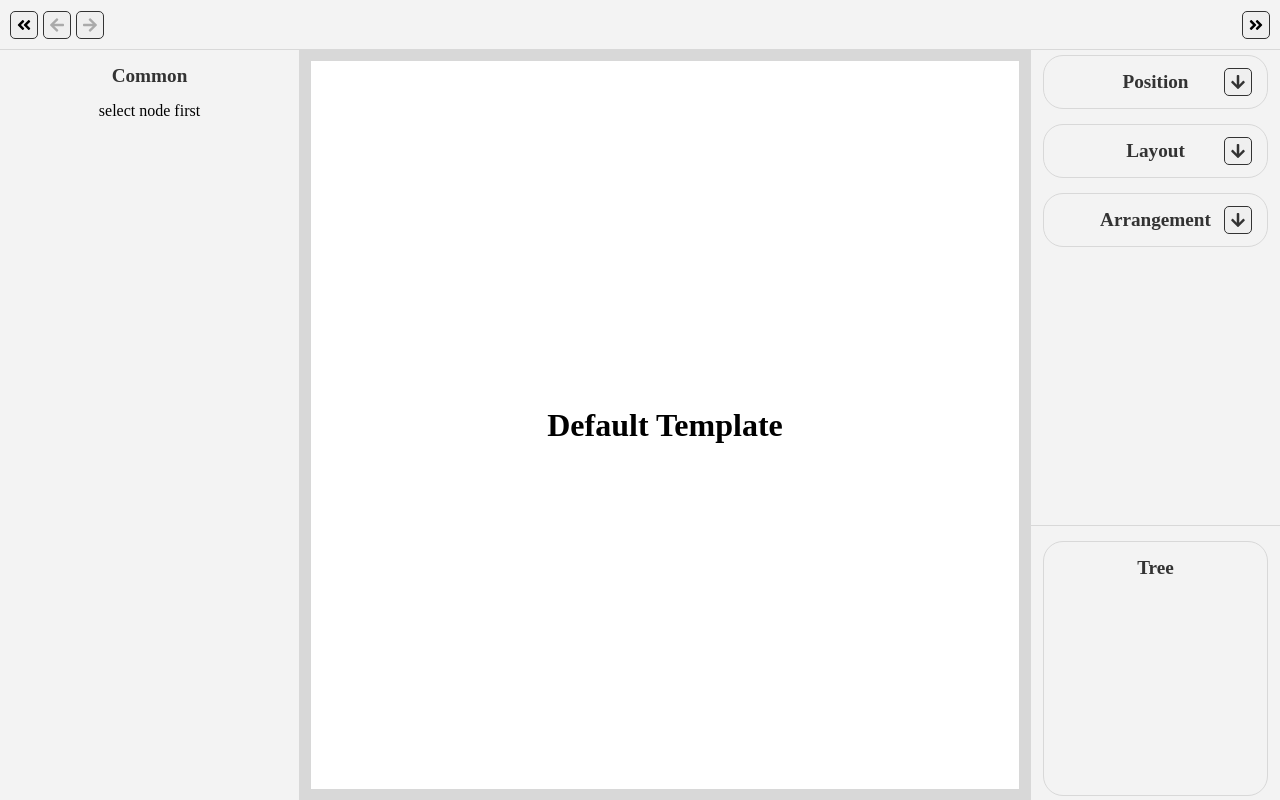
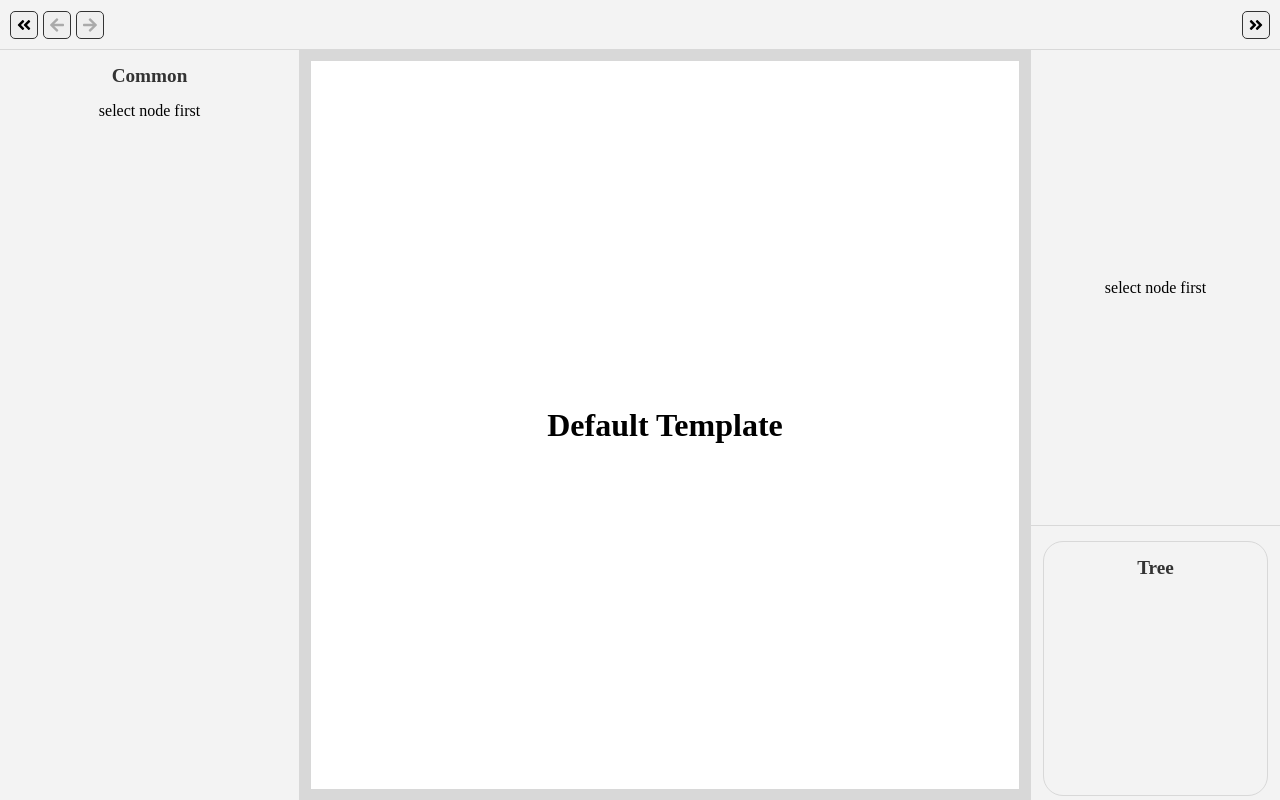
Before and after one commit to jasonlinkai/web-editor, a React (Create React App) app: page / in a window 1280 px wide. Built offline with nearby package versions, Linux system fonts and the light colour scheme.

Commit message:
update: right drawer no selected node

```diff
--- a/src/WebEditor/RightDrawer/RightDrawer.module.scss
+++ b/src/WebEditor/RightDrawer/RightDrawer.module.scss
@@ -23,6 +23,14 @@
   padding-bottom: $gap1;
 }
 
+.rightDrawerPanelAreaNoSelectedNode {
+  display: flex;
+  justify-content: center;
+  align-items: center;
+  height: 100%;
+  width: 100%;
+}
+
 .gap {
   border-top: 1px solid $panel-border;
   width: 100%;
--- a/src/WebEditor/RightDrawer/RightDrawer.module.scss.d.ts
+++ b/src/WebEditor/RightDrawer/RightDrawer.module.scss.d.ts
@@ -2,4 +2,5 @@ export declare const gap: string;
 export declare const rightDrawer: string;
 export declare const rightDrawerOpen: string;
 export declare const rightDrawerPanelArea: string;
+export declare const rightDrawerPanelAreaNoSelectedNode: string;
 export declare const rightDrawerTreeArea: string;
--- a/src/WebEditor/RightDrawer/index.tsx
+++ b/src/WebEditor/RightDrawer/index.tsx
@@ -11,7 +11,7 @@ import { astTagTreePanelHeight } from "./panels/AstTagTreePanel";
 
 const RightDrawer: React.FC = observer(() => {
   const { editor } = useStores();
-
+  const node = editor.selectedAstNode;
   return (
     <div
       className={clsx([
@@ -21,13 +21,27 @@ const RightDrawer: React.FC = observer(() => {
         },
       ])}
     >
-      <div className={styles.rightDrawerPanelArea} style={{ height: window.innerHeight - actionBarHeight - astTagTreePanelHeight }}>
-        <PositionPanel />
-        <LayoutPanel />
-        <ArrangementPanel />
+      <div
+        className={styles.rightDrawerPanelArea}
+        style={{
+          height: window.innerHeight - actionBarHeight - astTagTreePanelHeight,
+        }}
+      >
+        {node ? (
+          <>
+            <PositionPanel />
+            <LayoutPanel />
+            <ArrangementPanel />
+          </>
+        ) : (
+          <div className={styles.rightDrawerPanelAreaNoSelectedNode}>select node first</div>
+        )}
       </div>
       <div className={styles.gap} />
-      <div className={styles.rightDrawerTreeArea} style={{ height: astTagTreePanelHeight + 115 }}>
+      <div
+        className={styles.rightDrawerTreeArea}
+        style={{ height: astTagTreePanelHeight + 115 }}
+      >
         <AstTagTreePanel />
       </div>
     </div>
```
